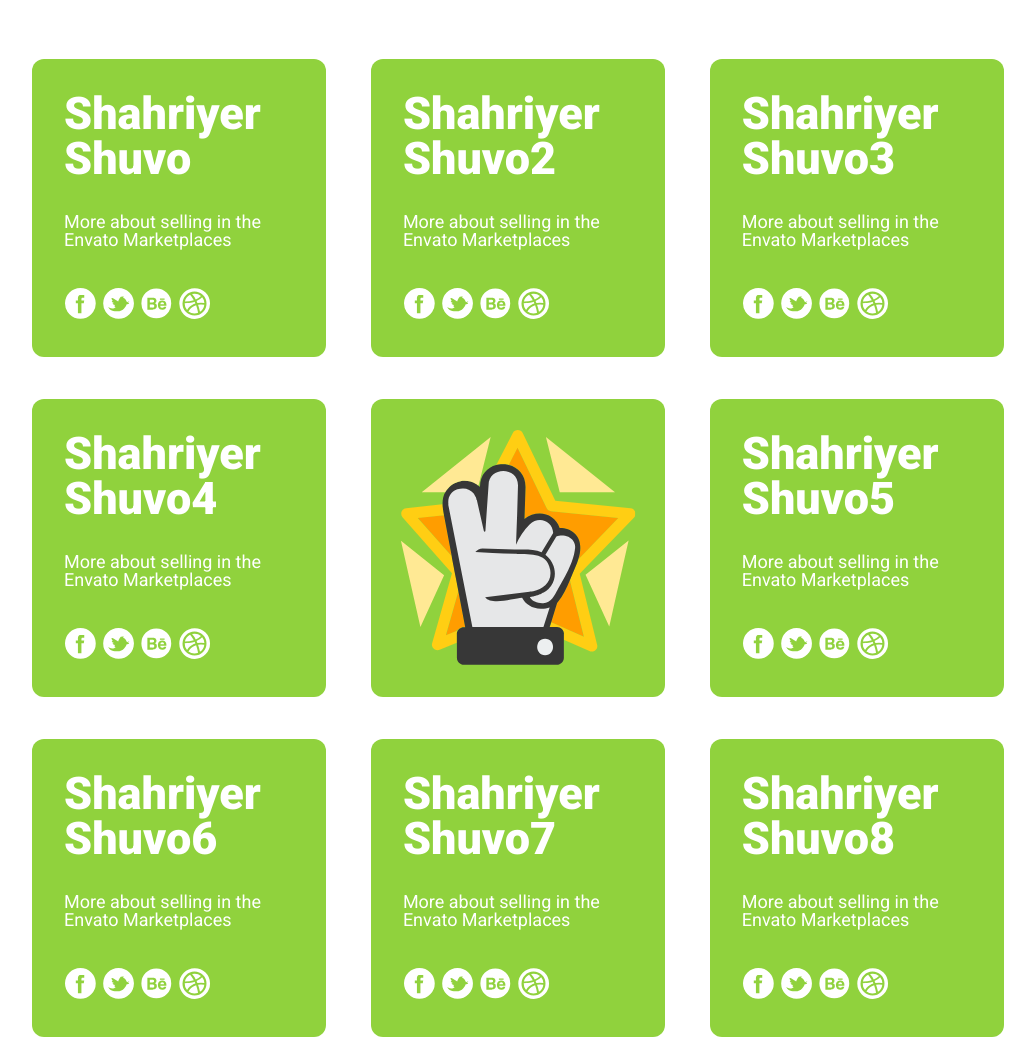
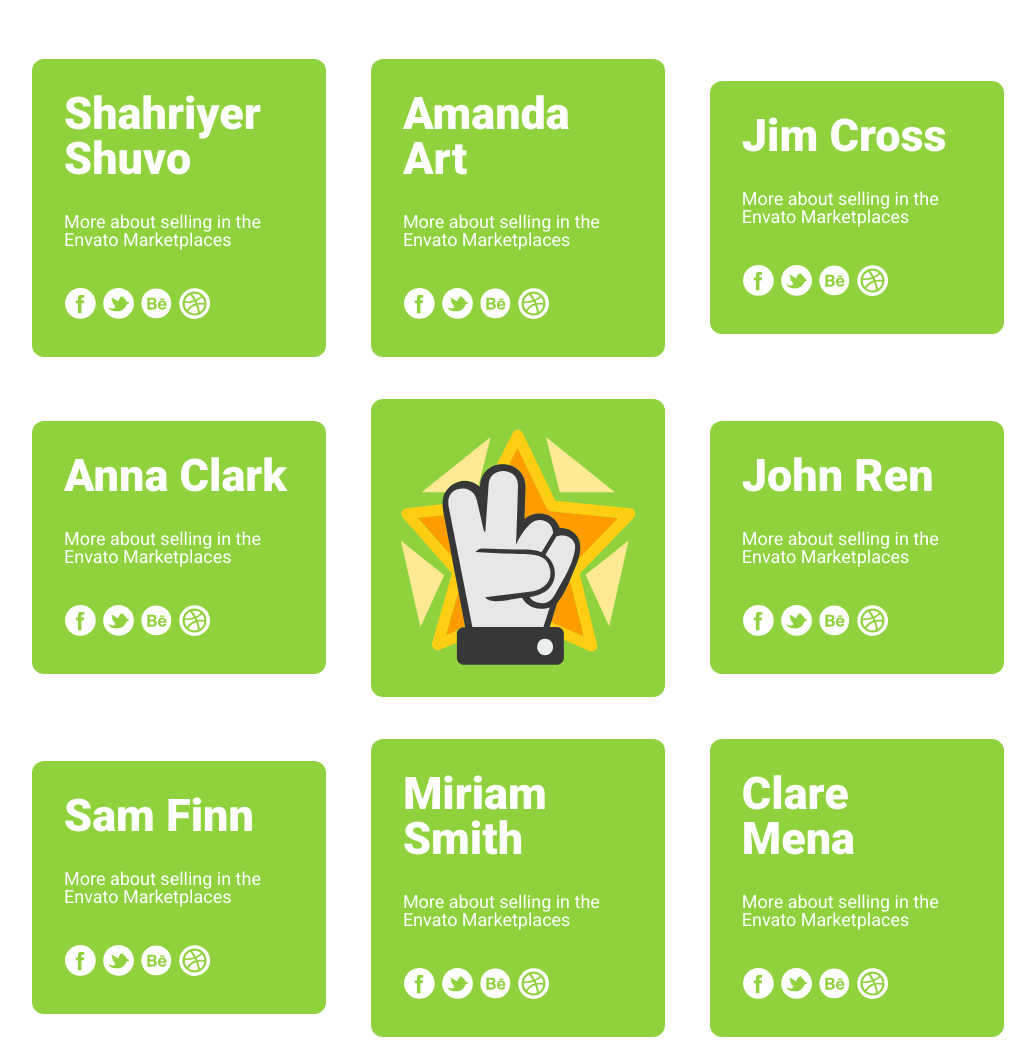
Before and after one commit to hameleonka/Meetup-page, a plain HTML site: page index.html in a window 1280 px wide. Shown: the part 3246-4286 px from the top of the page, without its empty margins (122-1157 px from the left). Drawn offline with Linux system fonts and the light colour scheme.

Commit message:
Speakers-carousel

```diff
--- a/index.html
+++ b/index.html
@@ -1356,7 +1356,7 @@
                 </div>
 
                 <div class="speakers-section-unit">
-                    <h3>Shahriyer Shuvo2</h3>
+                    <h3>Amanda Art</h3>
                     <p>More about selling in the Envato Marketplaces</p>
                     <section speakers-section-unit-social_block>
                         <svg class="speakers-section-unit-social_block-icon">
@@ -1375,7 +1375,7 @@
                 </div>
 
                 <div class="speakers-section-unit">
-                    <h3>Shahriyer Shuvo3</h3>
+                    <h3>Jim Cross</h3>
                     <p>More about selling in the Envato Marketplaces</p>
                     <section speakers-section-unit-social_block>
                         <svg class="speakers-section-unit-social_block-icon">
@@ -1394,7 +1394,7 @@
                 </div>
 
                 <div class="speakers-section-unit">
-                    <h3>Shahriyer Shuvo4</h3>
+                    <h3>Anna Clark</h3>
                     <p>More about selling in the Envato Marketplaces</p>
                     <section speakers-section-unit-social_block>
                         <svg class="speakers-section-unit-social_block-icon">
@@ -1418,7 +1418,7 @@
                 </div>
 
                 <div class="speakers-section-unit">
-                    <h3>Shahriyer Shuvo5</h3>
+                    <h3>John Ren</h3>
                     <p>More about selling in the Envato Marketplaces</p>
                     <section speakers-section-unit-social_block>
                         <svg class="speakers-section-unit-social_block-icon">
@@ -1437,7 +1437,7 @@
                 </div>
 
                 <div class="speakers-section-unit">
-                    <h3>Shahriyer Shuvo6</h3>
+                    <h3>Sam Finn</h3>
                     <p>More about selling in the Envato Marketplaces</p>
                     <section speakers-section-unit-social_block>
                         <svg class="speakers-section-unit-social_block-icon">
@@ -1456,7 +1456,7 @@
                 </div>
 
                 <div class="speakers-section-unit">
-                    <h3>Shahriyer Shuvo7</h3>
+                    <h3>Miriam Smith</h3>
                     <p>More about selling in the Envato Marketplaces</p>
                     <section speakers-section-unit-social_block>
                         <svg class="speakers-section-unit-social_block-icon">
@@ -1475,7 +1475,7 @@
                 </div>
 
                 <div class="speakers-section-unit">
-                    <h3>Shahriyer Shuvo8</h3>
+                    <h3>Clare Mena</h3>
                     <p>More about selling in the Envato Marketplaces</p>
                     <section speakers-section-unit-social_block>
                         <svg class="speakers-section-unit-social_block-icon">
```
